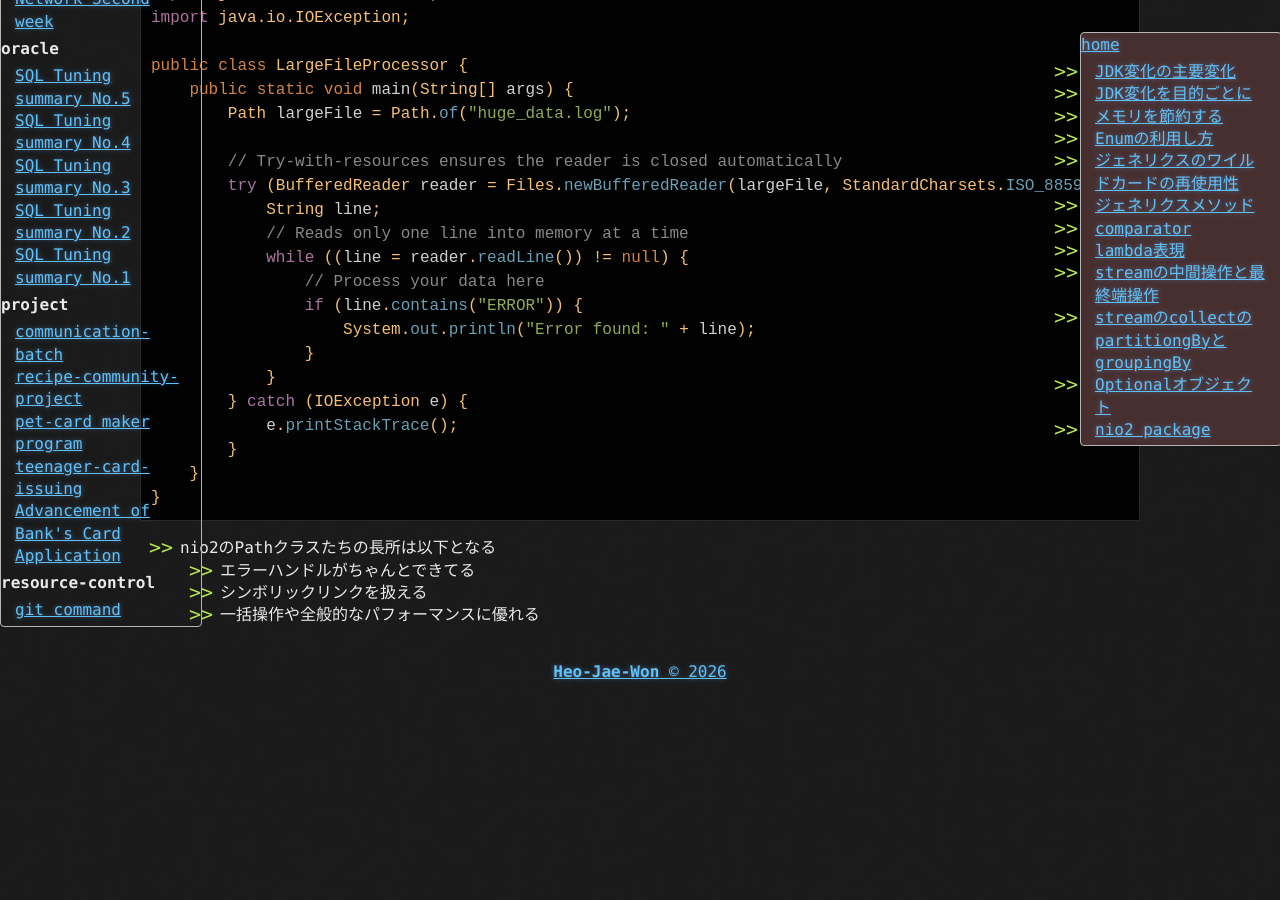
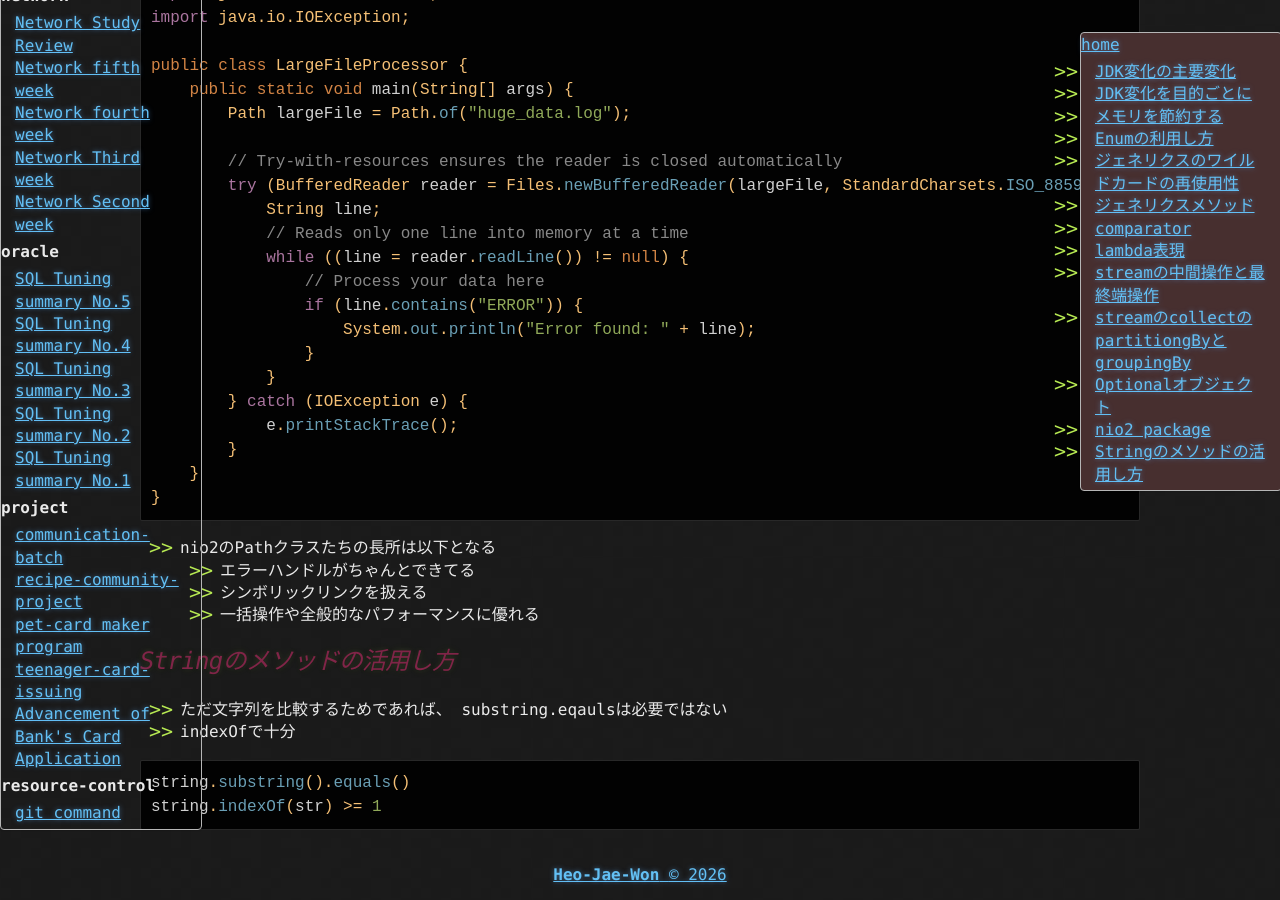
Before and after one commit to Heo-Jae-Won/Heo-Jae-Won.github.io, a Jekyll site: the page built from _posts/programming/2026-05-11-java_basic.md, in a window 1280 px wide and 900 px high, scrolled down 17531 px. Built offline with Jekyll 4.4.1, drawn with Linux system fonts in a browser that asks for light colours; before the commit the page ends 18228 px from its top, so only the background shows below that.

Commit message:
java basic update

````diff
--- a/_posts/programming/2026-05-11-java_basic.md
+++ b/_posts/programming/2026-05-11-java_basic.md
@@ -861,3 +861,14 @@ public class LargeFileProcessor {
     - エラーハンドルがちゃんとできてる
     - シンボリックリンクを扱える
     - 一括操作や全般的なパフォーマンスに優れる
+
+
+
+## <span style="color:#802548">_Stringのメソッドの活用し方_</span>
+- ただ文字列を比較するためであれば、 substring.eqaulsは必要ではない
+- indexOfで十分
+
+```java
+string.substring().equals()
+string.indexOf(str) >= 1
+```
````
